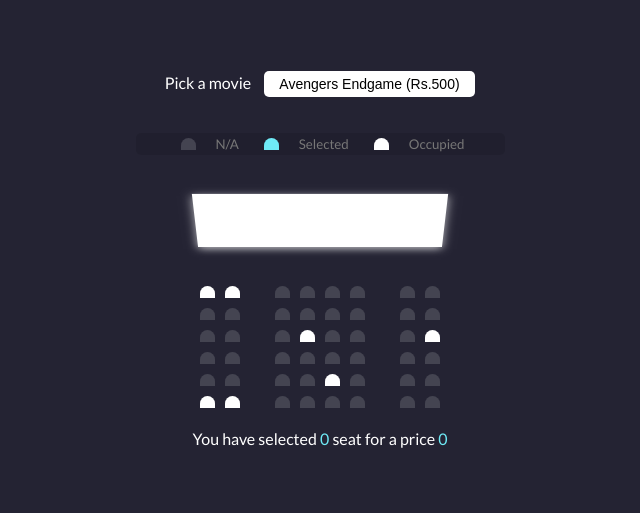
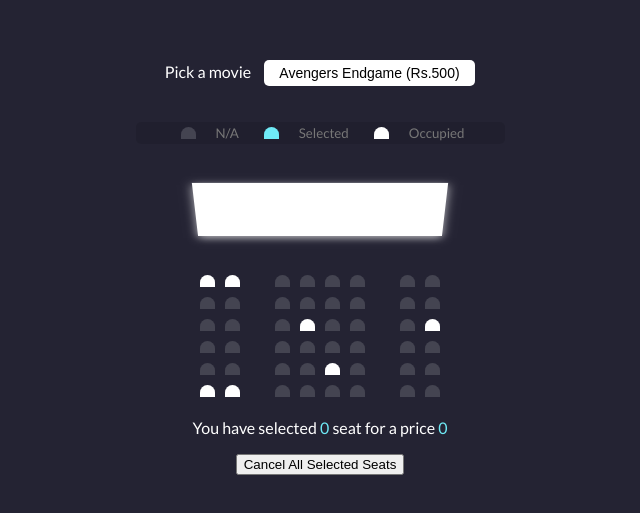
Before and after one commit to Tonmoy-nita/Movie-seat-booking, a plain HTML site: page index.html in a window 1280 px wide. Shown: the part 143-656 px from the top of the page, without its empty margins (320-960 px from the left). Drawn offline with Linux system fonts and the light colour scheme.

Commit message:
Update index.html

```diff
--- a/index.html
+++ b/index.html
@@ -1,13 +1,11 @@
 <!DOCTYPE html>
 <html lang="en">
-
   <head>
     <meta charset="UTF-8" />
     <title>Movie Seat Booking</title>
     <meta name="viewport" content="width=device-width, initial-scale=1.0" />
     <link rel="stylesheet" href="styles.css" />
   </head>
-
   <body>
     <div class="movie-container">
       <label>Pick a movie</label>
@@ -104,7 +102,11 @@
       <span id="total">Rs. 0</span>
     </p>
 
+    <!-- New: clear selection button -->
+    <div class="actions">
+      <button id="clear-seats" type="button">Cancel All Selected Seats</button>
+    </div>
+
     <script src="script.js"></script>
   </body>
-
 </html>
```
Lines whose indentation alone changed are shown as unchanged.
